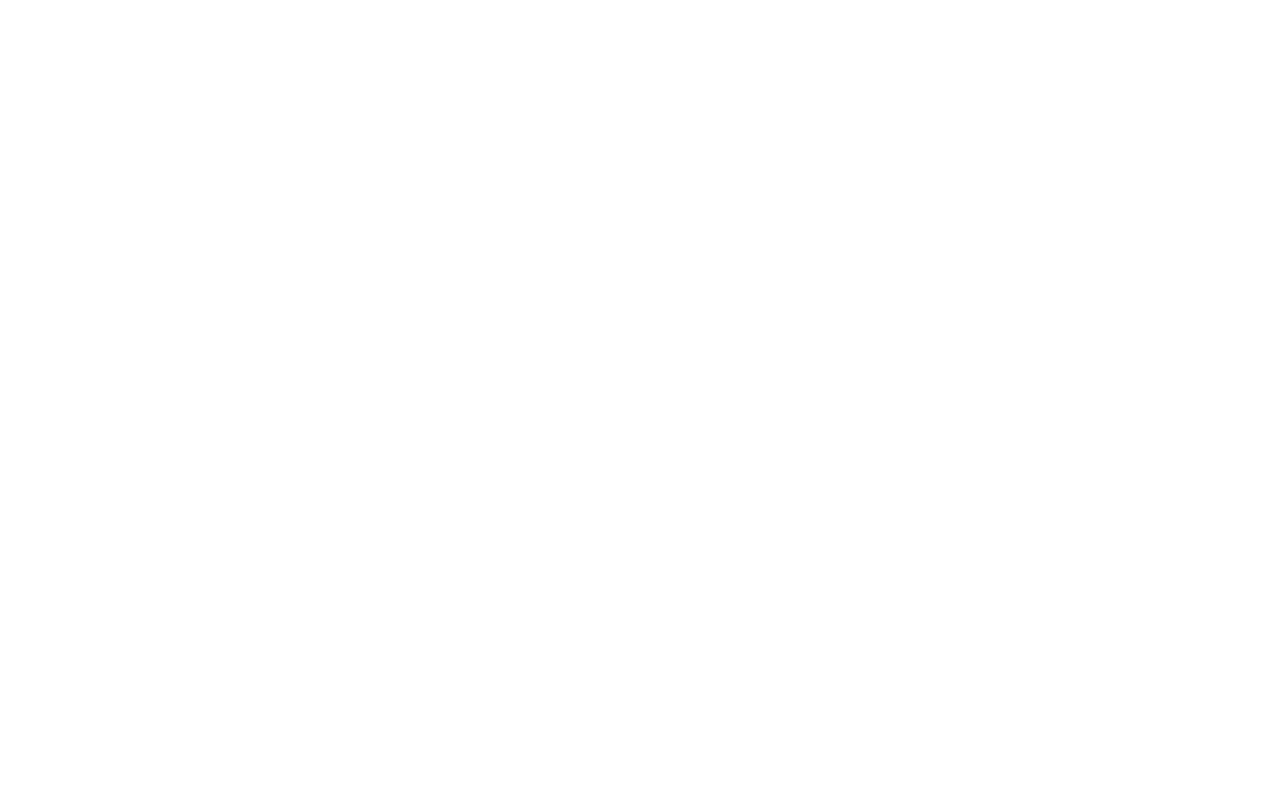
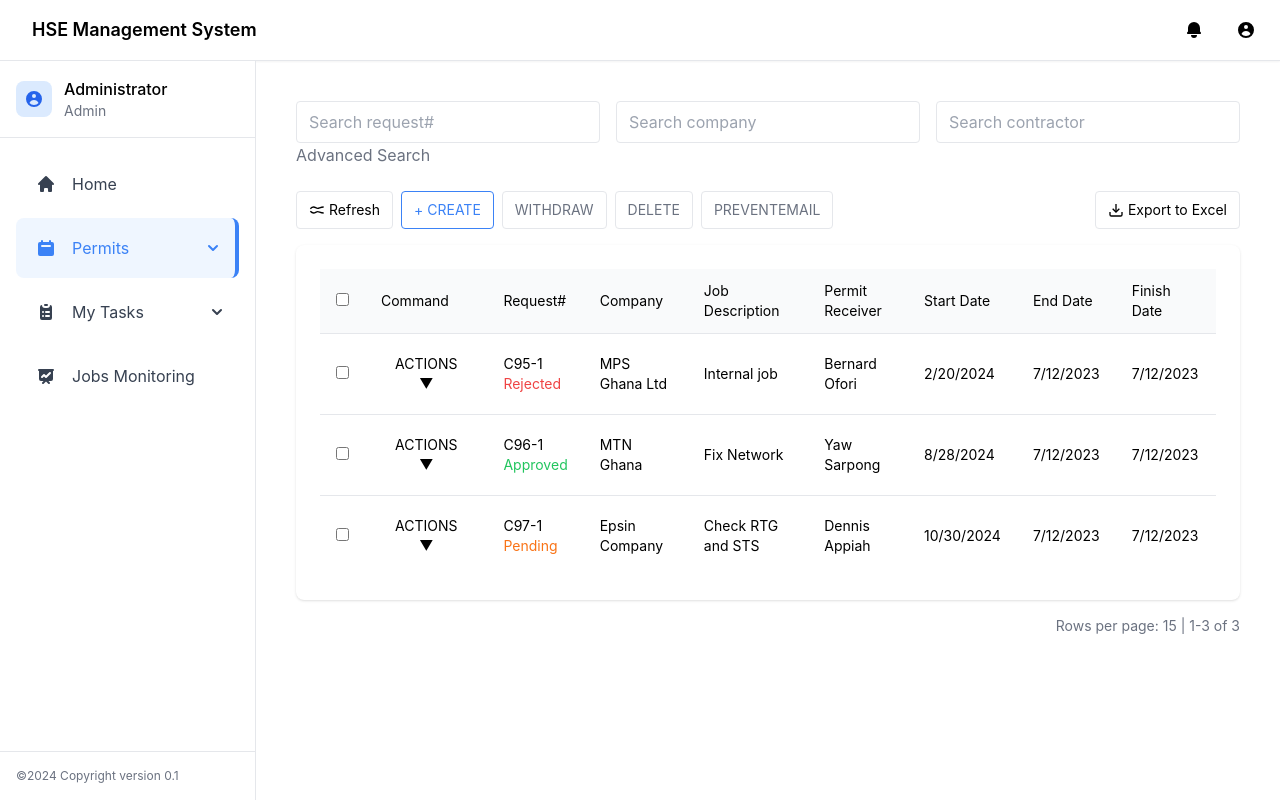
Before and after one commit to beko50/work-permit, a React (Create React App) app in the folder my-work-permit/: page /dashboard/permits/job-permits in a window 1280 px wide. Before the commit this address had no page. Built offline with nearby package versions, Linux system fonts and the light colour scheme.

Commit message:
new routing

```diff
--- a/my-work-permit/src/App.jsx
+++ b/my-work-permit/src/App.jsx
@@ -1,4 +1,3 @@
-//import logo from './logo.svg';
 import './App.css';
 import React from 'react';
 import { BrowserRouter, Routes, Route } from 'react-router-dom';
@@ -7,6 +6,7 @@
 import Dashboard from './Dashboard';
 import Home from './Home';
 import ViewPermits from './ViewPermits';
+import JobPermit from './JobPermit';
 
 function App() {
   return (
@@ -16,10 +16,13 @@
         <Route path="/sign-up" element={<SignUpPage />} />
         <Route path="/dashboard" element={<Dashboard />}>
           <Route index element={<Home />} />
+          <Route path="permits">
+            <Route path="job-permits" element={<JobPermit />} />
+            <Route path="permit-to-work" element={<div>Permit to Work Content</div>} />
+          </Route>
           <Route path="my-tasks">
             <Route path="view-permits" element={<ViewPermits />} />
-            {/*<Route path="approval-history" element={<div>Approval History Content</div>} />
-            <Route path="view-jobs" element={<div>View Jobs Content</div>} /> */}
+            <Route path="approval-history" element={<div>Approval History Content</div>} />
           </Route>
         </Route>
       </Routes>
--- a/my-work-permit/src/Dashboard.jsx
+++ b/my-work-permit/src/Dashboard.jsx
@@ -125,14 +125,29 @@
 
               <SidebarItem
                 icon={
-                  <svg xmlns="http://www.w3.org/2000/svg" className="h-5 w-5" viewBox="0 0 20 20" fill="currentColor">
-                    <path fillRule="evenodd" d="M6 2a1 1 0 00-1 1v1H4a2 2 0 00-2 2v10a2 2 0 002 2h12a2 2 0 002-2V6a2 2 0 00-2-2h-1V3a1 1 0 10-2 0v1H7V3a1 1 0 00-1-1zm0 5a1 1 0 000 2h8a1 1 0 100-2H6z" clipRule="evenodd" />
-                  </svg>
+                    <svg xmlns="http://www.w3.org/2000/svg" className="h-5 w-5" viewBox="0 0 20 20" fill="currentColor">
+                        <path fillRule="evenodd" d="M6 2a1 1 0 00-1 1v1H4a2 2 0 00-2 2v10a2 2 0 002 2h12a2 2 0 002-2V6a2 2 0 00-2-2h-1V3a1 1 0 10-2 0v1H7V3a1 1 0 00-1-1zm0 5a1 1 0 000 2h8a1 1 0 100-2H6z" clipRule="evenodd" />
+                    </svg>
                 }
-                label="Permit to Work"
-                isActive={location.pathname.includes('/permitrequest')}
+                label="Permits"
+                isOpen={expandedMenu === 'permits'}
+                onClick={() => toggleMenu('permits')}
+                isActive={['/dashboard/permits/job-permits', '/dashboard/permits/permit-to-work'].includes(location.pathname)}
                 path={location.pathname}
-              />
+              >
+                <div
+                    className="py-2 px-3 text-sm rounded-md hover:bg-gray-100 cursor-pointer"
+                    onClick={() => navigate('/dashboard/permits/job-permits')}
+                >
+                    Job Permits
+                </div>
+                <div
+                    className="py-2 px-3 text-sm rounded-md hover:bg-gray-100 cursor-pointer"
+                    onClick={() => navigate('/dashboard/permits/permit-to-work')}
+                >
+                    Permit To Work
+                </div>
+            </SidebarItem>
 
               <SidebarItem
                 icon={
@@ -158,12 +173,6 @@
                   onClick={() => navigate('/approval-history')}
                 >
                   Approval History
-                </div>
-                <div
-                  className="py-2 px-3 text-sm rounded-md hover:bg-gray-100 cursor-pointer"
-                  onClick={() => navigate('/view-jobs')}
-                >
-                  View Jobs
                 </div>
               </SidebarItem>
 
--- /dev/null
+++ b/my-work-permit/src/JobPermit.jsx
@@ -0,0 +1,110 @@
+import React, { useState } from 'react';
+import { Card, CardContent } from './components/ui/card';
+import { Button } from './components/ui/button';
+import { Input, Select } from './components/ui/form';
+import { Table, TableHead, TableBody, TableRow, TableCell } from './components/ui/table';
+import { ExportToExcel } from './components/ui/export';
+import { Refresh, Withdraw, Delete, PreventEmail } from './components/ui/actions';
+
+const JobPermit = () => {
+  const [showAdvanced, setShowAdvanced] = useState(false);
+  const [searchParams, setSearchParams] = useState({
+    request: '', company: '', contractor: '', status: '', startDate: '11/18/2023', endDate: '12/18/2024'
+  });
+
+  const permits = [
+    { id: 'C95-1', status: 'Rejected', company: 'MPS Ghana Ltd', jobDescription: 'Internal job', receiverName: 'Bernard Ofori', startDate: '2/20/2024', endDate: '7/12/2023', finishDate: '7/12/2023' },
+    { id: 'C96-1', status: 'Approved', company: 'MTN Ghana', jobDescription: 'Fix Network', receiverName: 'Yaw Sarpong', startDate: '8/28/2024', endDate: '7/12/2023', finishDate: '7/12/2023' },
+    { id: 'C97-1', status: 'Pending', company: 'Epsin Company', jobDescription: 'Check RTG and STS', receiverName: 'Dennis Appiah', startDate: '10/30/2024', endDate: '7/12/2023', finishDate: '7/12/2023' }
+  ];
+
+  const getStatusColor = (status) => {
+    switch (status) {
+      case 'Rejected': return 'text-red-500';
+      case 'Approved': return 'text-green-500';
+      case 'Pending': return 'text-orange-500';
+      default: return 'text-gray-500';
+    }
+  };
+
+  return (
+    <div className="w-full p-4">
+      {/* Search and filters */}
+      <div className="mb-6">
+        <div className="grid grid-cols-3 gap-4">
+          <Input placeholder="Search request#" value={searchParams.request} onChange={(e) => setSearchParams({ ...searchParams, request: e.target.value })} />
+          <Input placeholder="Search company" value={searchParams.company} onChange={(e) => setSearchParams({ ...searchParams, company: e.target.value })} />
+          <Input placeholder="Search contractor" value={searchParams.contractor} onChange={(e) => setSearchParams({ ...searchParams, contractor: e.target.value })} />
+        </div>
+        {showAdvanced && (
+          <div className="grid grid-cols-2 gap-4 mt-4">
+            <Select placeholder="Search status" value={searchParams.status} onChange={(e) => setSearchParams({ ...searchParams, status: e.target.value })} options={['Expired', 'Approved', 'For approval']} />
+            <div className="flex gap-2">
+              <Input type="date" value={searchParams.startDate} onChange={(e) => setSearchParams({ ...searchParams, startDate: e.target.value })} />
+              <span className="self-center">→</span>
+              <Input type="date" value={searchParams.endDate} onChange={(e) => setSearchParams({ ...searchParams, endDate: e.target.value })} />
+            </div>
+          </div>
+        )}
+        <button className="text-gray-500 hover:text-gray-700" onClick={() => setShowAdvanced(!showAdvanced)}>
+          Advanced Search
+        </button>
+      </div>
+
+      {/* Actions */}
+      <div className="flex gap-2 mb-4">
+        <Refresh onClick={() => console.log('refresh')} />
+        <Button onClick={() => {}} className="border-blue-500 text-blue-500">+ CREATE</Button>
+        <Withdraw onClick={() => console.log('withdraw')} />
+        <Delete onClick={() => console.log('delete')} />
+        <PreventEmail onClick={() => console.log('prevent email')} />
+        <ExportToExcel data={permits} filename="permits">Export to Excel</ExportToExcel>
+      </div>
+
+      {/* Permits table */}
+      <Card>
+        <CardContent className="p-0">
+          <Table>
+            <TableHead>
+              <TableRow>
+                <TableCell className="w-8"><input type="checkbox" className="rounded border-gray-300" /></TableCell>
+                <TableCell>Command</TableCell>
+                <TableCell>Request#</TableCell>
+                <TableCell>Company</TableCell>
+                <TableCell>Job Description</TableCell>
+                <TableCell>Permit Receiver</TableCell>
+                <TableCell>Start Date</TableCell>
+                <TableCell>End Date</TableCell>
+                <TableCell>Finish Date</TableCell>
+              </TableRow>
+            </TableHead>
+            <TableBody>
+              {permits.map((permit) => (
+                <TableRow key={permit.id}>
+                  <TableCell><input type="checkbox" className="rounded border-gray-300" /></TableCell>
+                  <TableCell><Button variant="ghost" className="text-sm">ACTIONS ▼</Button></TableCell>
+                  <TableCell>
+                    <div className="flex flex-col">
+                      <span>{permit.id}</span>
+                      <span className={getStatusColor(permit.status)}>{permit.status} {permit.statusCn}</span>
+                    </div>
+                  </TableCell>
+                  <TableCell>{permit.company}</TableCell>
+                  <TableCell>{permit.jobDescription}</TableCell>
+                  <TableCell>{permit.receiverName}</TableCell>
+                  <TableCell>{permit.startDate}</TableCell>
+                  <TableCell>{permit.endDate}</TableCell>
+                  <TableCell>{permit.finishDate}</TableCell>
+                </TableRow>
+              ))}
+            </TableBody>
+          </Table>
+        </CardContent>
+      </Card>
+
+      <div className="flex justify-end mt-4 text-sm text-gray-500">Rows per page: 15 | 1-3 of 3</div>
+    </div>
+  );
+};
+
+export default JobPermit;
```
